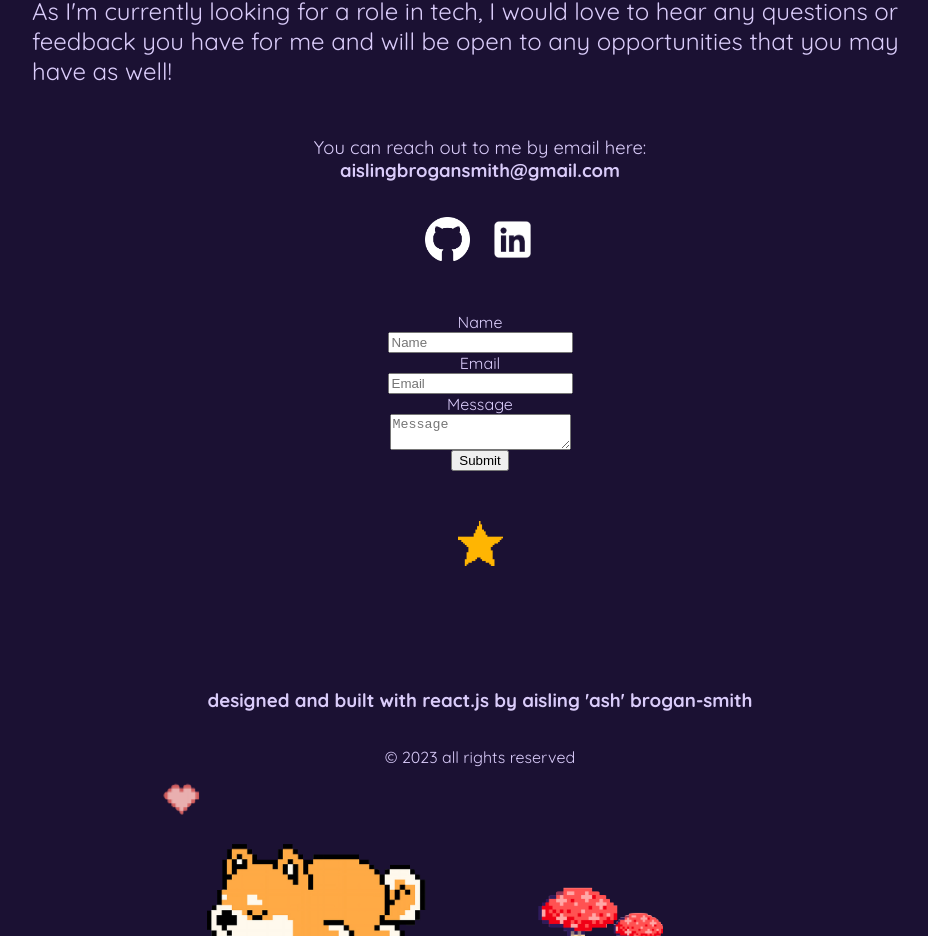
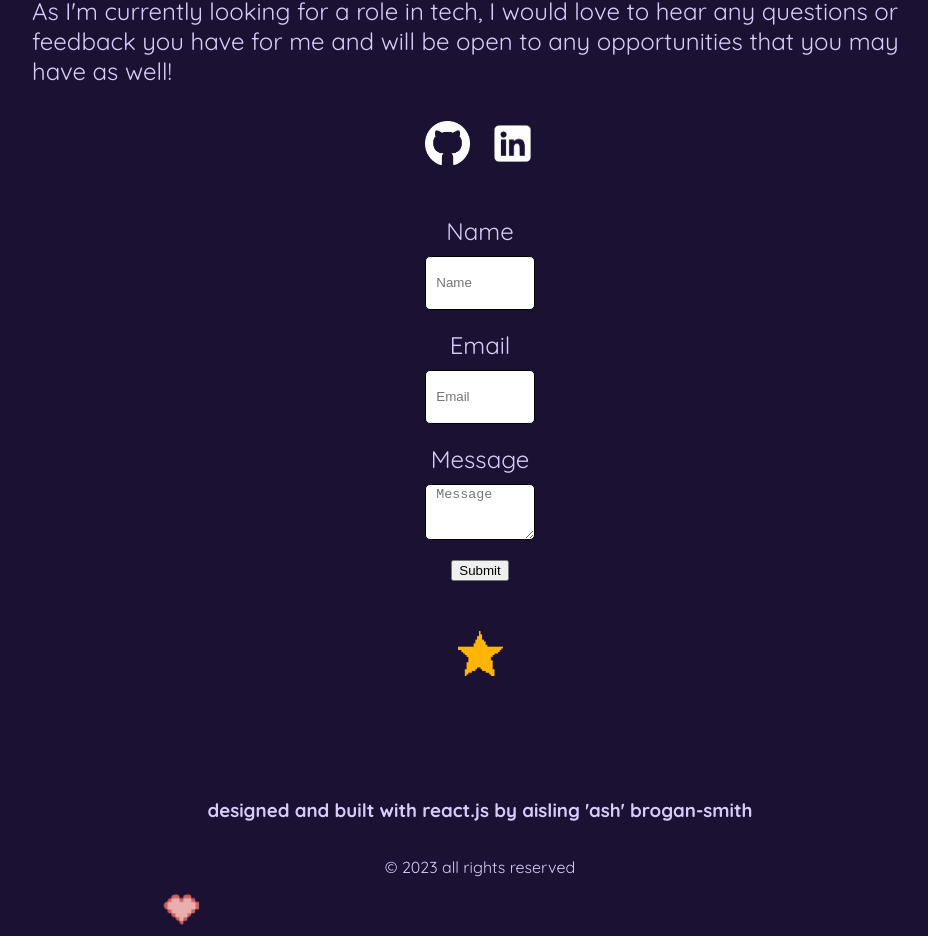
Before and after one commit to ashwantspizza/mywebsite, a React (Create React App) app in the folder ash-website/: page / in a window 1280 px wide. Shown: the part 3333-4269 px from the top of the page, without its empty margins (160-1088 px from the left). Built offline with nearby package versions, Linux system fonts and the light colour scheme.

Commit message:
got rid of email and added contact form instead

```diff
--- a/ash-website/src/components/ContactForm.css
+++ b/ash-website/src/components/ContactForm.css
@@ -5,3 +5,17 @@
     align-items: center;
     margin-top: 50px;
 }
+
+.input-label {
+    font-size: 1.5rem;
+    margin-bottom: 10px;
+}
+
+.input-field {
+    width: 50%;
+    height: 50px;
+    border-radius: 5px;
+    border: 1px solid #000;
+    margin-bottom: 20px;
+    padding-left: 10px;
+}
--- a/ash-website/src/components/ContactForm.js
+++ b/ash-website/src/components/ContactForm.js
@@ -25,25 +25,25 @@ const handleSubmit = (e) => {
   return (
     <form className='form' onSubmit={handleSubmit}>
 
-    <label>Name</label>
-    <input placeholder='Name'
+    <label className='input-label'>Name</label>
+    <input id='name' className='input-field' placeholder='Name'
     value={name}
     onChange={(e) => setName(e.target.value)}
     />
 
-    <label>Email</label>
-    <input placeholder='Email'
+    <label className='input-label'>Email</label>
+    <input id='email' className='input-field'  placeholder='Email'
     value={email}
     onChange={(e) => setEmail(e.target.value)}
     />
 
-    <label>Message</label>
-    <textarea placeholder='Message'
+    <label className='input-label'>Message</label>
+    <textarea id='message' className='input-field' placeholder='Message'
     value={message}
     onChange={(e) => setMessage(e.target.value)}
     />
 
-    <button type='submit'>Submit</button>
+    <button className='submit-button' type='submit'>Submit</button>
 
     </form>
   )
--- a/ash-website/src/components/LandingPage.css
+++ b/ash-website/src/components/LandingPage.css
@@ -350,17 +350,6 @@
   width: 70%;
 }
 
-.contact-email {
-  display: flex;
-  flex-direction: column;
-  align-items: center;
-  justify-content: flex-start;
-  margin-top: 50px;
-  margin-left: 100px;
-  margin-right: 100px;
-  font-size: 1.15rem;
-}
-
 .contact-section-logos {
   display: flex;
   flex-direction: row;
--- a/ash-website/src/components/LandingPage.js
+++ b/ash-website/src/components/LandingPage.js
@@ -165,7 +165,6 @@ Learning some python in high school briefly taught me how to solve simple proble
         <div className="contact-section">
     <div className="contact-text"> <img src={arrow} alt="arrow-img" className="arrow-image" /> <h2>contact</h2> </div>
     <div className="contact-desc"> As I'm currently looking for a role in tech, I would love to hear any questions or feedback you have for me and will be open to any opportunities that you may have as well!</div>
-    <div className="contact-email"> You can reach out to me by email here: <strong>aislingbrogansmith@gmail.com</strong></div>
     <div className="contact-section-logos">
 
     <a href="https://github.com/ashwantspizza" target="_blank" rel="noreferrer">
```
